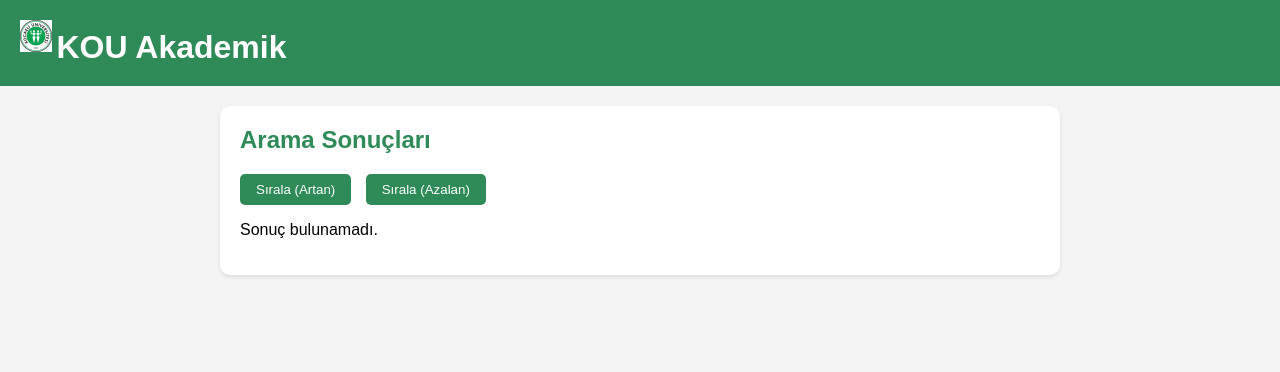
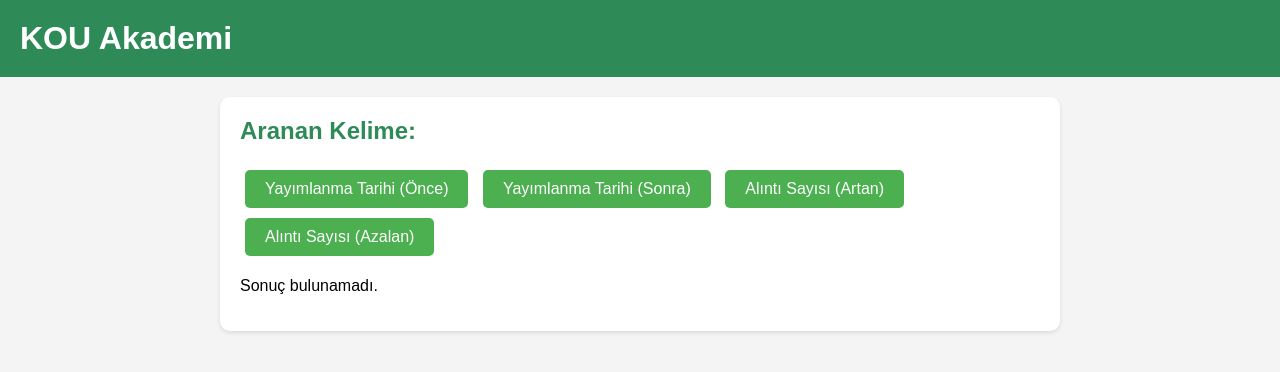
Before and after one commit to y-e-sryldz/web_scraping, a Flask app: page /search-yap/1 in a window 1280 px wide. Shown: the top 372 px of the page. Run offline with Flask 3, Linux system fonts and the light colour scheme; data that the repository does not hold is empty.

Commit message:
100 lük

```diff
--- a/main.py
+++ b/main.py
@@ -1,12 +1,13 @@
 import re
-
-from flask import Flask, render_template, request, redirect, url_for, jsonify
+from flask import Flask, render_template, request, redirect, url_for, session
 import requests
 from bs4 import BeautifulSoup
 from pymongo import MongoClient
 
 app = Flask(__name__)
-
+connect = MongoClient("mongodb+srv://nevasarac:p8VUTFzTom0ANOxC@atlascluster.gh1liqu.mongodb.net/?retryWrites=true&w=majority&appName=AtlasCluster")
+database = connect["SearchResults"]
+app.secret_key = 'bu_gizli_anahtar_cok_guvenli_olmali'
 
 class MedlineScraper:
     def __init__(self):
@@ -14,8 +15,7 @@ class MedlineScraper:
 
 
 def create_search_collection(search):
-    connect = MongoClient("mongodb+srv://nevasarac:p8VUTFzTom0ANOxC@atlascluster.gh1liqu.mongodb.net/?retryWrites=true&w=majority&appName=AtlasCluster")
-    database = connect["SearchResults"]
+
     search = search.replace("+", " ")
     if search not in database.list_collection_names():  # Burada search değişkeninin içeriğini kontrol ediyoruz, search string olmalı.
         collection = database[search]
@@ -95,31 +95,38 @@ def search_yap(search):
     else:
         return render_template('search_results.html', results=None)
 
+@app.route('/search', methods=['GET'])
+def filtrele():
+    arama = session.get('user_id')
+    arama_kelimesi = arama.replace("+", " ")
+    order_by = request.args.get('order_by')  # Sıralama kriteri
+    ascending = int(request.args.get('ascending', 1))  # Artan veya azalan sıralama
 
-@app.route('/search')
-def search():
-    order_by = request.args.get('order_by')
-    ascending = request.args.get('ascending')
-    search = request.args.get('search')
-
-    if search is None:
-        return "Arama ifadesi belirtilmedi."
+    if arama_kelimesi is None or arama_kelimesi == '':
+        # Arama ifadesi belirtilmediğinde veya boş bir ifade geldiğinde
+        return "Arama ifadesi belirtilmedi veya boş."
 
     # Veritabanından arama sonuçlarını al
-    collection = create_search_collection(search)
+    collection = database[arama_kelimesi]  # Arama kelimesini koleksiyon adı olarak kullan
     results = list(collection.find({}))
 
-    # Alıntı sayısına göre sıralama
-    if order_by == 'pdf_alinti_sayisi' and ascending:
-        results.sort(key=lambda x: int(x.get('pdf alinti sayisi', 0)), reverse=(ascending.lower() == 'true'))
+    # Sıralama yap
+    if order_by == 'yayin_tarihi_once':
+        results.sort(key=lambda x: int(x.get('pdf yayımlanma tarihi', 0)), reverse=(ascending == 1))
+    elif order_by == 'yayin_tarihi_sonra':
+        results.sort(key=lambda x: int(x.get('pdf yayımlanma tarihi', 0)), reverse=(ascending == 0))
+    elif order_by == 'alinti_sayisi_artan':
+        results.sort(key=lambda x: int(x.get('pdf alinti sayisi', 0)), reverse=False)
+    elif order_by == 'alinti_sayisi_azalan':
+        results.sort(key=lambda x: int(x.get('pdf alinti sayisi', 0)), reverse=True)
 
     return render_template('search_results.html', results=results)
-
 
 @app.route('/', methods=['GET', 'POST'])
 def hello_world():
     if request.method == 'POST':
         search = request.form['search']
+        session['user_id'] = search
         return redirect(url_for('search_yap', search=search))
     else:
         return render_template('main.html')
--- a/static/search_results.css
+++ b/static/search_results.css
@@ -85,3 +85,23 @@ span {
     vertical-align: middle;
     margin: 0;
 }
+#once_button,
+#sonra_button,
+#artan_button,
+#azalan_button {
+    display: inline-block;
+    background-color: #4CAF50;
+    color: white;
+    padding: 10px 20px;
+    margin: 5px;
+    text-decoration: none;
+    border-radius: 5px;
+    transition: background-color 0.3s;
+}
+
+#once_button:hover,
+#sonra_button:hover,
+#artan_button:hover,
+#azalan_button:hover {
+    background-color: #45a049;
+}
--- a/templates/search_results.html
+++ b/templates/search_results.html
@@ -7,22 +7,25 @@
     <link rel="stylesheet" type="text/css" href="{{ url_for('static', filename='search_results.css') }}">
 </head>
 <body>
-<div class="google" id="google-header">
-     <span id="favicon-container"><img src="img/icon.ico" alt="Favicon" id="favicon"></span>
-    <a href="#" id="google_logo"><h1>KOU Akademik</h1></a>
+<div class="google">
+    <a href="#" id="google_logo"><h1>KOU Akademi</h1></a>
 </div>
 
-<div class="search-results" id="search-results-container">
-    <h2 class="search-results-title">Arama Sonuçları</h2>
-    <button onclick="sortBy('asc')" class="sort-button" id="asc-button">Sırala (Artan)</button>
-    <button onclick="sortBy('desc')" class="sort-button" id="desc-button">Sırala (Azalan)</button>
-    <ul class="search-results-list" id="search-results-list">
+<div class="search-results">
+    <h2>Aranan Kelime: </h2>
+    <a id="once_button" href="/search?q={{ arama_kelimesi }}&order_by=yayin_tarihi_once">Yayımlanma Tarihi (Önce)</a>
+    <a id="sonra_button" href="/search?q={{ arama_kelimesi }}&order_by=yayin_tarihi_sonra">Yayımlanma Tarihi (Sonra)</a>
+    <a id="artan_button" href="/search?q={{ arama_kelimesi }}&order_by=alinti_sayisi_artan">Alıntı Sayısı (Artan)</a>
+    <a id="azalan_button" href="/search?q={{ arama_kelimesi }}&order_by=alinti_sayisi_azalan">Alıntı Sayısı (Azalan)</a>
+
+
+    <ul id="search-results">
         {% if results %}
             {% for result in results %}
-                <li class="search-result-item">
-                    <a href="{{ result['link url'] }}" class="result-link">{{ result['yayin adi'] }}</a>
-                    <a href="{{ result['pdf link url'] }}" class="pdf-link">{{ result['pdf link text'] }}</a>
-                    <span class="citation-count">Alıntı Sayısı: {{ result['pdf alinti sayisi'] }}</span>
+                <li>
+                    <a href="{{ result['link url'] }}">{{ result['yayin adi'] }}</a>
+                    <a href="{{ result['pdf link url'] }}">{{ result['pdf link text'] }}</a>
+                    <span>Alıntı Sayısı: {{ result['pdf alinti sayisi'] }}</span>
                 </li>
             {% endfor %}
         {% else %}
@@ -33,19 +36,36 @@
 
 <script>
     function sortBy(order) {
-        console.log("Merhaba, dünya!"); // Bu kod, "Merhaba, dünya!" yazısını konsola yazdıracaktır.
+    var xhr = new XMLHttpRequest();
 
-        var xhr = new XMLHttpRequest();
-        xhr.onreadystatechange = function() {
-            if (xhr.readyState == 4 && xhr.status == 200) {
-                document.getElementById("search-results-list").innerHTML = xhr.responseText;
+    xhr.onreadystatechange = function() {
+        if (xhr.readyState == 4) {
+            if (xhr.status == 200) {
+                document.getElementById("search-results").innerHTML = xhr.responseText;
+            } else {
+                console.log("Hata: " + xhr.status);
+                alert("Arama sırasında bir hata oluştu.");
             }
-        };
-        xhr.open("GET", "/search?order_by=pdf_alinti_sayisi&ascending=" + (order === 'asc'), true);
-        xhr.send();
+        }
+    };
 
-    }
+    // Sıralama parametreleri
+    var orderBy = 'pdf_alinti_sayisi'; // Sıralama sütunu
+    var ascending = (order === 'asc') ? 'true' : 'false'; // Artan ya da azalan sıralama
+
+    // Arama kelimesini almak için URL'den parçalama işlemi
+    var searchKeyword = window.location.pathname.split('/')[2];
+
+    // Arama sorgusu oluşturma
+    var searchQuery = "/search/" + searchKeyword + "?order_by=" + orderBy + "&ascending=" + ascending;
+
+    xhr.open("GET", searchQuery, true);
+    xhr.send();
+}
+
 </script>
+
+
 
 </body>
 </html>
```
